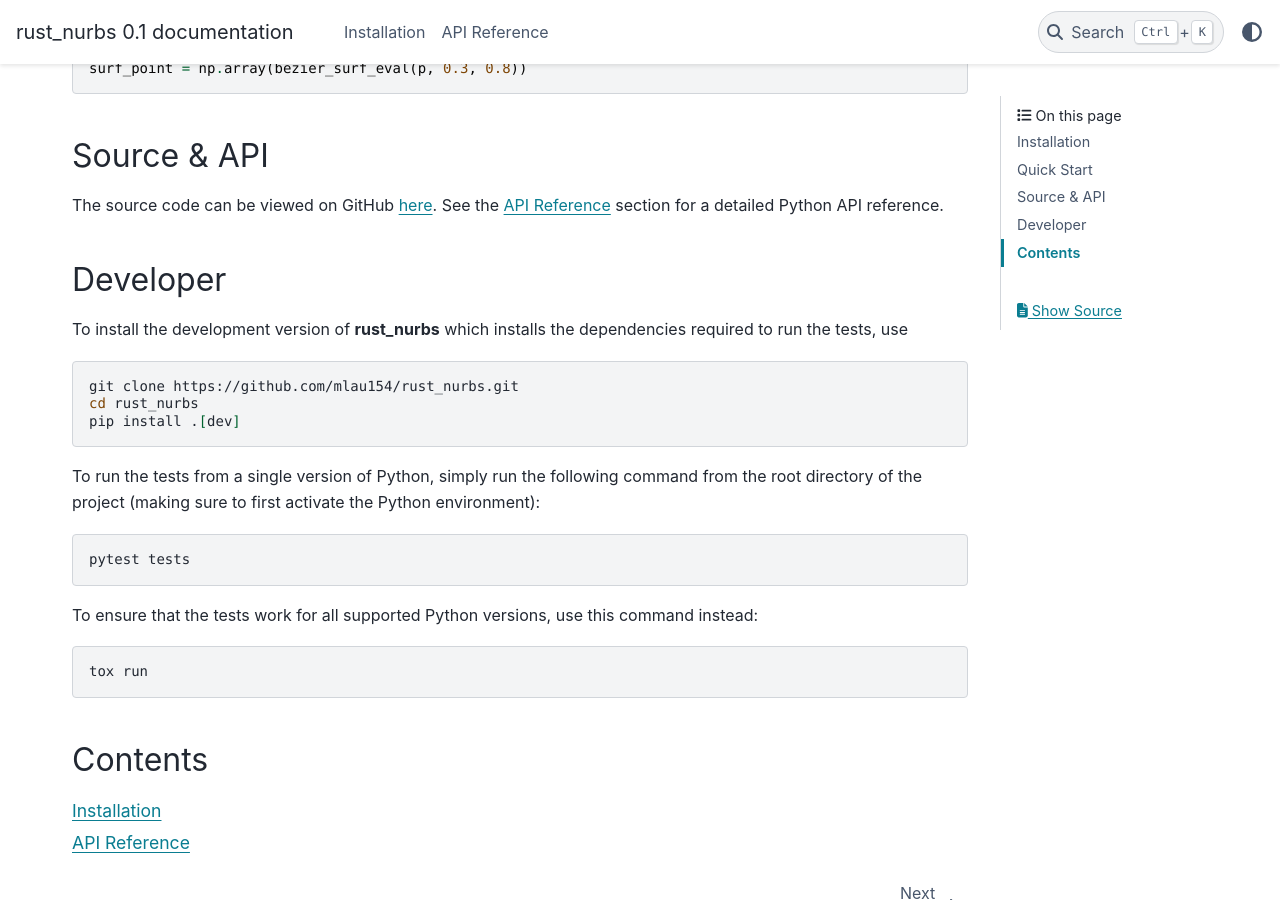
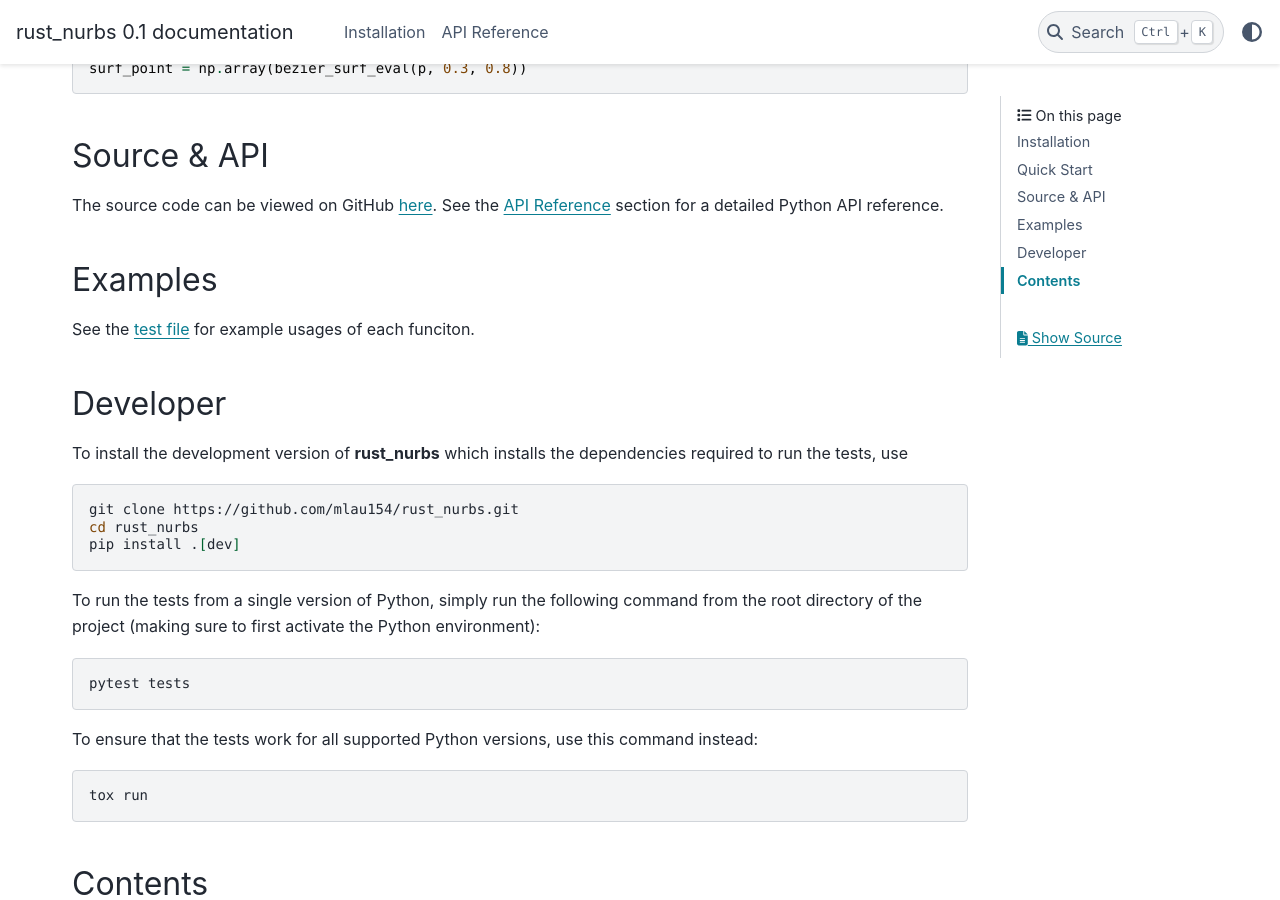
Before and after one commit to mlau154/rust_nurbs, a Sphinx documentation site: the page built from docs/source/index.rst, in a window 1280 px wide and 900 px high, scrolled down 1034 px. Built offline with Sphinx 7.4.7 and the PyData theme 0.15.4, drawn with Linux system fonts in a browser that asks for light colours; pages that are not in the unit, such as notebooks, are missing from menus.

Commit message:
Updated docs

```diff
--- a/docs/source/index.rst
+++ b/docs/source/index.rst
@@ -57,6 +57,11 @@ Source & API
 
 The source code can be viewed on GitHub `here <https://github.com/mlau154/rust_nurbs/blob/main/src/lib.rs>`_. See the :ref:`api` section for a detailed Python API reference.
 
+Examples
+--------
+
+See the `test file <https://github.com/mlau154/rust_nurbs/blob/main/tests/test_rust_nurbs.py>`_ for example usages of each funciton.
+
 Developer
 ---------
 
```
Also changed, not shown: README.md (+3 -0 lines).
